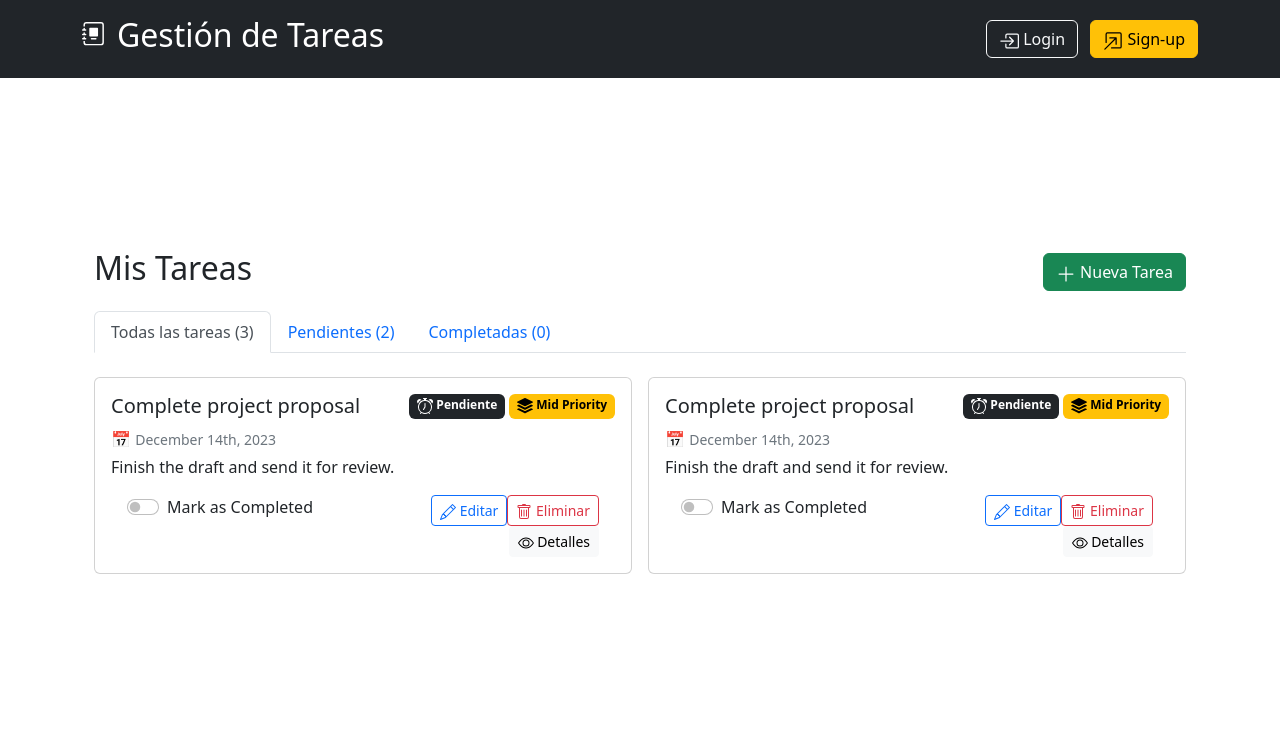
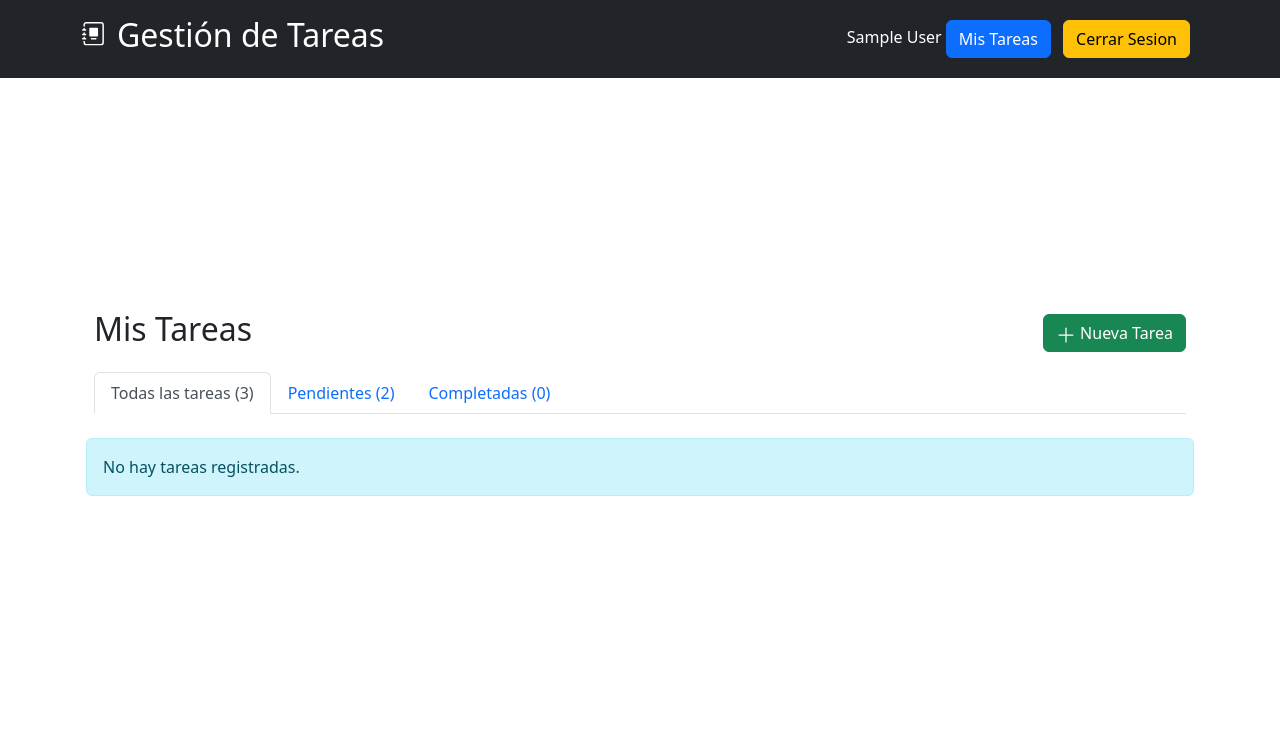
Before and after one commit to BENJAMIN33760/HOLA, a Flask app: page /tasks in a window 1280 px wide. Shown: the top 736 px of the page. Run offline with Flask 3, Linux system fonts and the light colour scheme; the visitor is signed in with stand-in values (Sample User, id 1); some libraries are stand-ins or nearby versions.

Commit message:
treas.....

```diff
--- a/app.py
+++ b/app.py
@@ -21,7 +21,7 @@ def about():
 
 @app.route('/tasks')
 def list_tasks():
-    tareas = ["Lavar la ropa", "Limpiar la casa", "Hacer la compra", "Estudiar para el examen", "Hacer ejercicio", "Leer un libro"]
+    tareas = Tarea.query.filter_by(usuario_id=session["usuario_id"]).all()
     return render_template('tasks.html', tareas=tareas)
 
 @app.route('/login', methods=['GET', 'POST'])
@@ -34,10 +34,15 @@ def login():
         if usuario and usuario.verificar_contrasena(contrasena):
             session["usuario_id"] = usuario.id
             session["usuario_nombre"] = usuario.nombre
-            return redirect(url_for('list_task'))
+            return redirect(url_for('list_tasks'))
         else:
             return "Correo o contrasena incorrectos"
     return render_template('login.html')
+
+@app.route('/logout')
+def logout():
+    session.clear()
+    return redirect(url_for('home'))
 
 @app.route('/task/create')
 def create_task():
--- a/models.py
+++ b/models.py
@@ -12,9 +12,9 @@ class Usuario(db.Model):
     contrasena_hash = db.Column(db.String(256), nullable=False)
     tareas = db.relationship('Tarea', backref='usuario', lazy=True)
 
-    def set_password(self, contrasena):
+    def colocar_contrasena(self, contrasena):
         self.contrasena_hash = generate_password_hash(contrasena)
-    def check_password(self, contrasena):
+    def verificar_contrasena(self, contrasena):
         return check_password_hash(self.contrasena_hash, contrasena)
     def __repr__(self):
         return f'<Usuario {self.nombre}>'
--- a/templates/layout.html
+++ b/templates/layout.html
@@ -25,6 +25,15 @@
                             </h2>
                         </spam>
                         <div class="text-end">
+                            {% if 'usuario_id' in session %}
+                            {{ session['usuario_nombre'] }}
+                            <a href="{{ url_for('list_tasks') }}" class="btn btn-primary me-2">
+                                Mis Tareas
+                            </a>
+                            <a href="{{ url_for('logout') }}" class="btn btn-warning me-2">
+                                Cerrar Sesion
+                            </a>
+                            {% else %}
                             <a href="{{ url_for('login') }}" class="btn btn-outline-light me-2">
                                 <svg xmlns="http://www.w3.org/2000/svg" width="20" height="20" fill="currentColor" class="bi bi-box-arrow-in-right" viewBox="0 0 16 16">
                                     <path fill-rule="evenodd" d="M6 3.5a.5.5 0 0 1 .5-.5h8a.5.5 0 0 1 .5.5v9a.5.5 0 0 1-.5.5h-8a.5.5 0 0 1-.5-.5v-2a.5.5 0 0 0-1 0v2A1.5 1.5 0 0 0 6.5 14h8a1.5 1.5 0 0 0 1.5-1.5v-9A1.5 1.5 0 0 0 14.5 2h-8A1.5 1.5 0 0 0 5 3.5v2a.5.5 0 0 0 1 0z"/>
@@ -39,6 +48,7 @@
                                 </svg>
                                 Sign-up
                             </a>
+                            {% endif %}
                         </div>
                     </div>
                 </div>
--- a/templates/tasks.html
+++ b/templates/tasks.html
@@ -22,6 +22,7 @@
         </li>
     </ul>
     <div class="row g-3">
+        {% if tareas %}
         <div class="col-md-6">
             <div class="card p-3">
                 <div class="d-flex justify-content-between">
@@ -136,7 +137,11 @@
                     </div>
                 </div>
             </div>
+            {% else %}
+            <div class="alert alert-info" role="alert">
+                                              No hay tareas registradas.
         </div>
+        {% endif %}
     </div>
 </div>
 {% endblock %}
```
